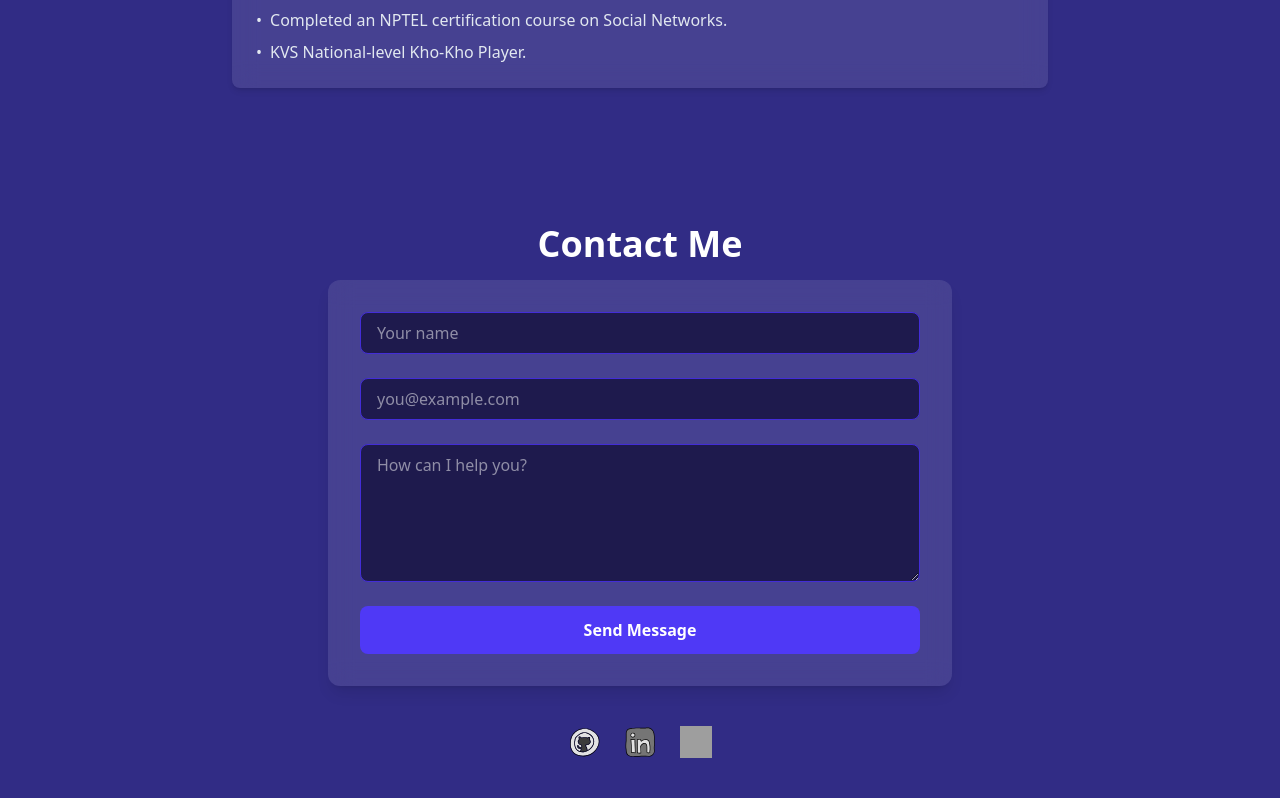
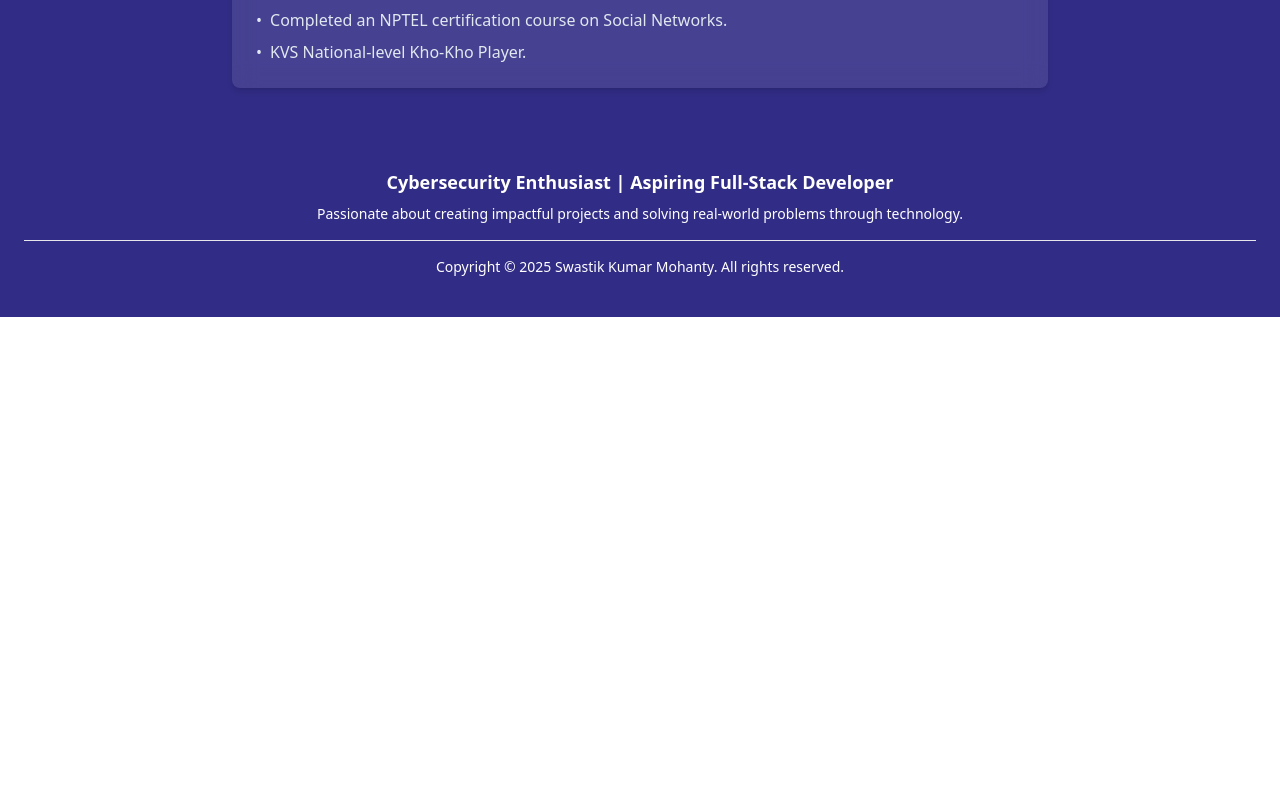
Before and after one commit to Swastik124/My_Portfolio, a React (Vite) app: page / in a window 1280 px wide. Shown: the part 3162-3960 px from the top of the page. After the commit the page ends 3479 px from the top, so only its background shows below. Built offline with nearby package versions, Linux system fonts and the light colour scheme; grey boxes are pictures that could not be loaded.

Commit message:
Some changes

```diff
--- a/src/components/ContactSection.jsx
+++ /dev/null
@@ -1,120 +0,0 @@
-import { useState } from "react";
-import GithubIcon from "/src/assets/github.svg";
-import LinkedinIcon from "/src/assets/linkedin.svg";
-import GmailIcon from "/src/assets/gmail.svg";
-
-export default function ContactSection() {
-  const [success, setSuccess] = useState(false);
-
-  async function handleSubmit(event) {
-    event.preventDefault();
-    const form = event.currentTarget;
-    const formData = new FormData(form);
-    formData.append("access_key", "a1ab2ab2-efd0-4ecf-9c6e-8e4d9b370532");
-
-    const object = Object.fromEntries(formData);
-    const json = JSON.stringify(object);
-
-    const response = await fetch("https://api.web3forms.com/submit", {
-      method: "POST",
-      headers: {
-        "Content-Type": "application/json",
-        Accept: "application/json"
-      },
-      body: json
-    });
-    const result = await response.json();
-    if (result.success) {
-      setSuccess(true);
-      form.reset();
-    }
-  }
-
-  return (
-    <section id="contact" className="py-24 bg-indigo-900 min-h-screen">
-      <div className="max-w-2xl mx-auto px-6">
-        <h2 className="text-4xl font-bold text-white mb-4 text-center">Contact Me</h2>
-
-        {/* Contact Form */}
-        <form
-          className="bg-white/10 backdrop-blur-md rounded-xl p-8 shadow-lg flex flex-col gap-6"
-          onSubmit={handleSubmit}
-        >
-          <input
-            type="text"
-            name="name"
-            required
-            placeholder="Your name"
-            className="rounded-lg px-4 py-2 bg-indigo-950 text-white border border-indigo-700 focus:ring-2 focus:ring-indigo-400 focus:outline-none"
-          />
-          <input
-            type="email"
-            name="email"
-            required
-            placeholder="you@example.com"
-            className="rounded-lg px-4 py-2 bg-indigo-950 text-white border border-indigo-700 focus:ring-2 focus:ring-indigo-400 focus:outline-none"
-          />
-          <textarea
-            name="message"
-            required
-            rows={5}
-            placeholder="How can I help you?"
-            className="rounded-lg px-4 py-2 bg-indigo-950 text-white border border-indigo-700 focus:ring-2 focus:ring-indigo-400 focus:outline-none"
-          />
-          <button
-            type="submit"
-            className="bg-indigo-600 hover:bg-indigo-800 text-white font-semibold rounded-lg px-6 py-3 transition-colors duration-300"
-          >
-            Send Message
-          </button>
-        </form>
-
-          {success && (
-            <p className="text-green-400 text-center mt-4">
-              Thank you! Your message has been sent.
-            </p>
-          )}
-
-        <div className="flex justify-center gap-6 mt-10">
-          <a
-            href="https://github.com/Swastik124"
-            target="_blank"
-            rel="noopener noreferrer"
-            className="transition-transform hover:scale-110"
-            aria-label="GitHub"
-          >
-            <img
-              src={GithubIcon}
-              alt="GitHub"
-              className="w-8 h-8 grayscale hover:grayscale-0 transition-all duration-300"
-            />
-          </a>
-          <a
-            href="https://linkedin.com/in/swastik-mohanty-420b41252/"
-            target="_blank"
-            rel="noopener noreferrer"
-            className="transition-transform hover:scale-110"
-            aria-label="LinkedIn"
-          >
-            <img
-              src={LinkedinIcon}
-              alt="LinkedIn"
-              className="w-8 h-8 grayscale hover:grayscale-0 transition-all duration-300"
-            />
-          </a>
-          <a
-            href="mailto:swastikmohanty124@gmail.com"
-            className="transition-transform hover:scale-110"
-            aria-label="Email"
-          >
-            <img
-              src={GmailIcon}
-              alt="Email"
-              className="w-8 h-8 grayscale hover:grayscale-0 transition-all duration-300"
-            />
-          </a>
-        </div>
-      </div>
-    </section>
-  );
-}
--- a/src/components/main.jsx
+++ b/src/components/main.jsx
@@ -23,9 +23,6 @@ const main = () => {
       <section id="testimonials">
         <Testimonial />
       </section>
-      <section id="contact">
-        <ContactSection />
-      </section>
       <Footer />
     </div>
   )
--- a/src/components/nav.jsx
+++ b/src/components/nav.jsx
@@ -59,9 +59,6 @@ const Nav = () => {
                 <li className="text-white text-xl mb-2 cursor-pointer">
                   <a href="#testimonials" className="hover:text-gray-400">Testimonials</a>
                 </li>
-                <li className="text-white text-xl mb-2 cursor-pointer">
-                  <a href="#contact" className="hover:text-gray-400">Contact</a>
-                </li>
               </ul>
             </div>
           ) : null}
```
